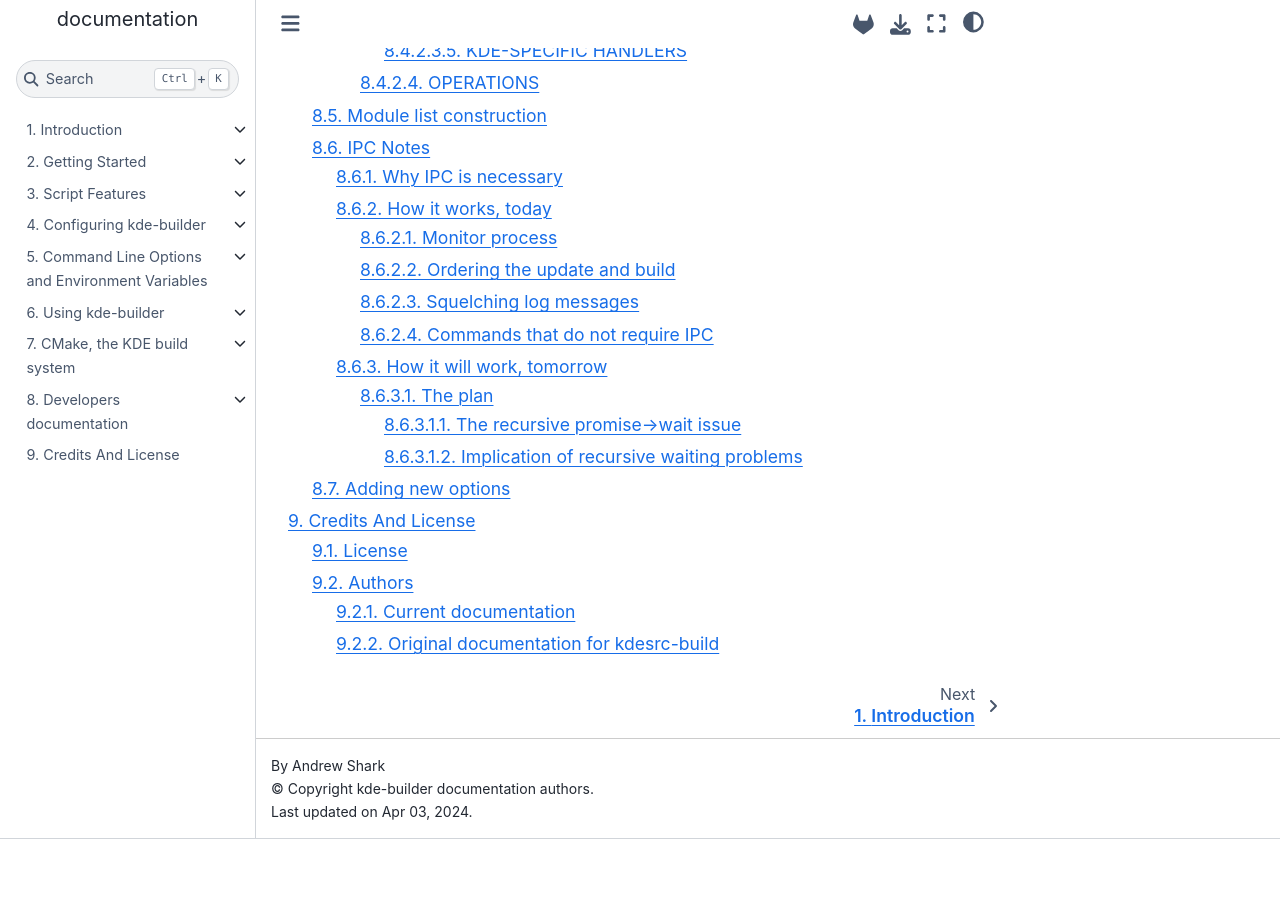
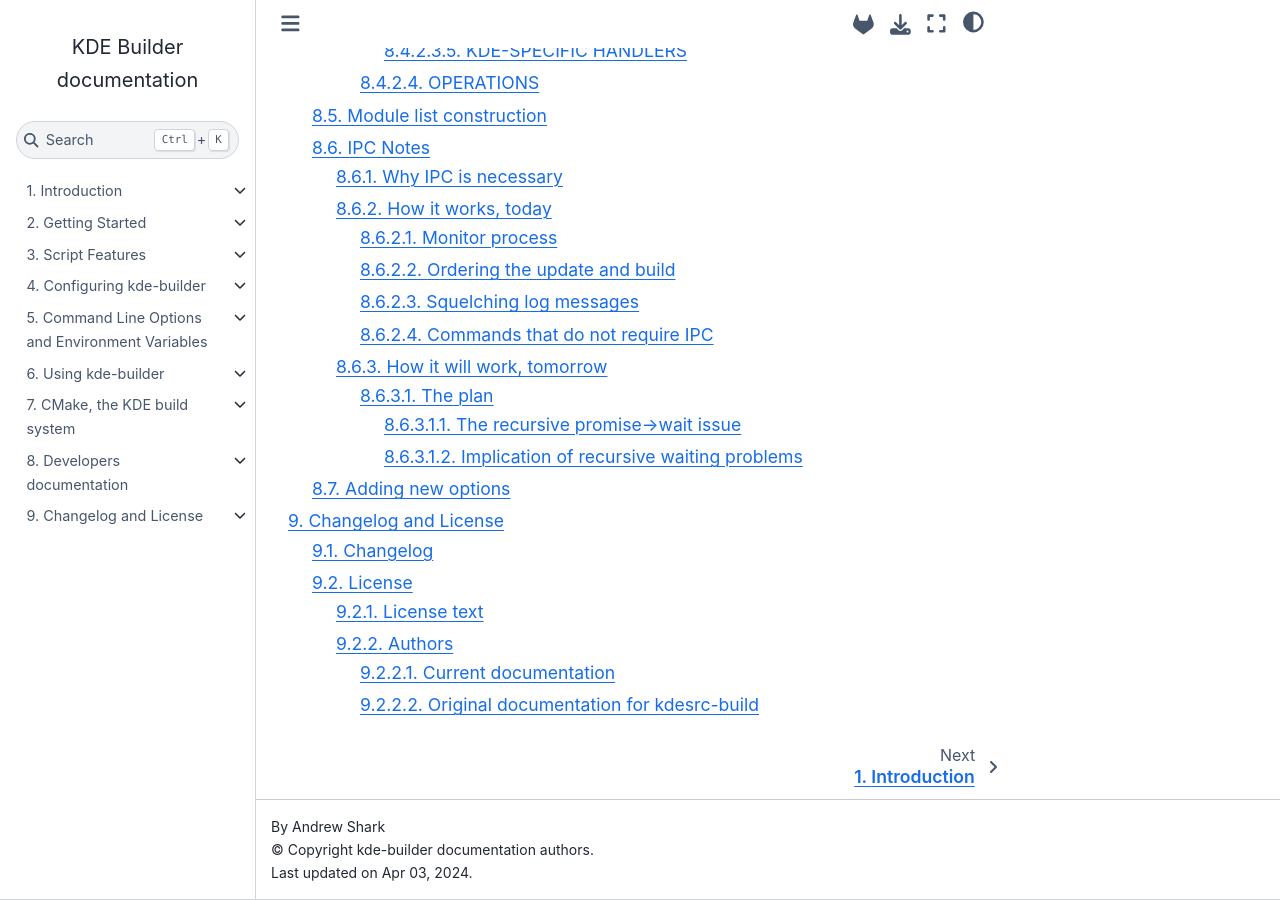
Before and after one commit to KDE/kde-builder, a Sphinx documentation site: the page built from doc/index.md, in a window 1280 px wide and 900 px high, scrolled down 4499 px. Built offline with Sphinx 7.4.7 and the Sphinx Book theme 1.1.4, drawn with Linux system fonts in a browser that asks for light colours; before the commit the page ends 5338 px from its top, so only the background shows below that.

Commit message:
doc: Add changelog

````diff
--- a/doc/chapter_09/credits-and-license.md
+++ b/doc/chapter_09/credits-and-license.md
@@ -1,7 +1,7 @@
 (credits-and-license)=
-# Credits And License
+# License
 
-## License
+## License text
 
 Permission is granted to copy, distribute and/or modify this document under
 the terms of the GNU Free Documentation License, Version 1.2 or any later
--- /dev/null
+++ b/doc/chapter_09/index.md
@@ -0,0 +1,6 @@
+# Changelog and License
+
+```{toctree}
+changelog
+credits-and-license
+```
--- a/doc/conf.py
+++ b/doc/conf.py
@@ -38,4 +38,5 @@
 myst_enable_extensions = [
     "attrs_inline",
     "attrs_block",
+    "deflist",
 ]
--- a/doc/index.md
+++ b/doc/index.md
@@ -11,5 +11,5 @@
 chapter_06/index
 chapter_07/index
 chapter_08/index
-chapter_09/credits-and-license
+chapter_09/index
 ```
````
Also changed, not shown: doc/chapter_09/changelog.md (added, +8 -0 lines).
